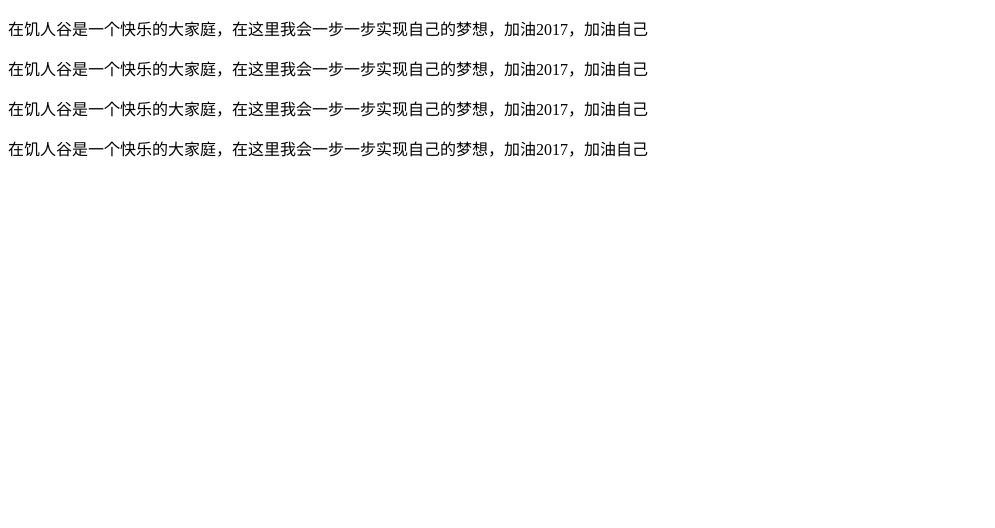
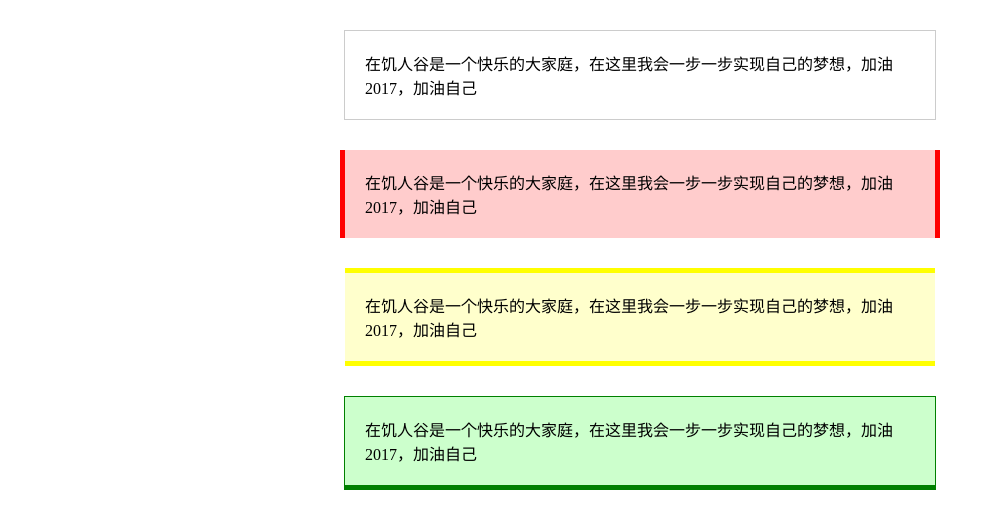
Before and after one commit to zhuyutrisla/demos, a plain HTML site: page work/1-8-1.html in a window 1280 px wide. Shown: the whole page, without its empty margins (0-995 px from the left). Drawn offline with nearby package versions, Linux system fonts and the light colour scheme; files that its build step writes are made by us from their sources.

Commit message:
Update 1-8-1.html

```diff
--- a/work/1-8-1.html
+++ b/work/1-8-1.html
@@ -2,6 +2,7 @@
 <html>
 <head>
   <meta charset="utf-8">
+  <link rel="stylesheet" type="text/css" href="1-8-1.css">
 </head>
 <body>
   <div class="all">
```
